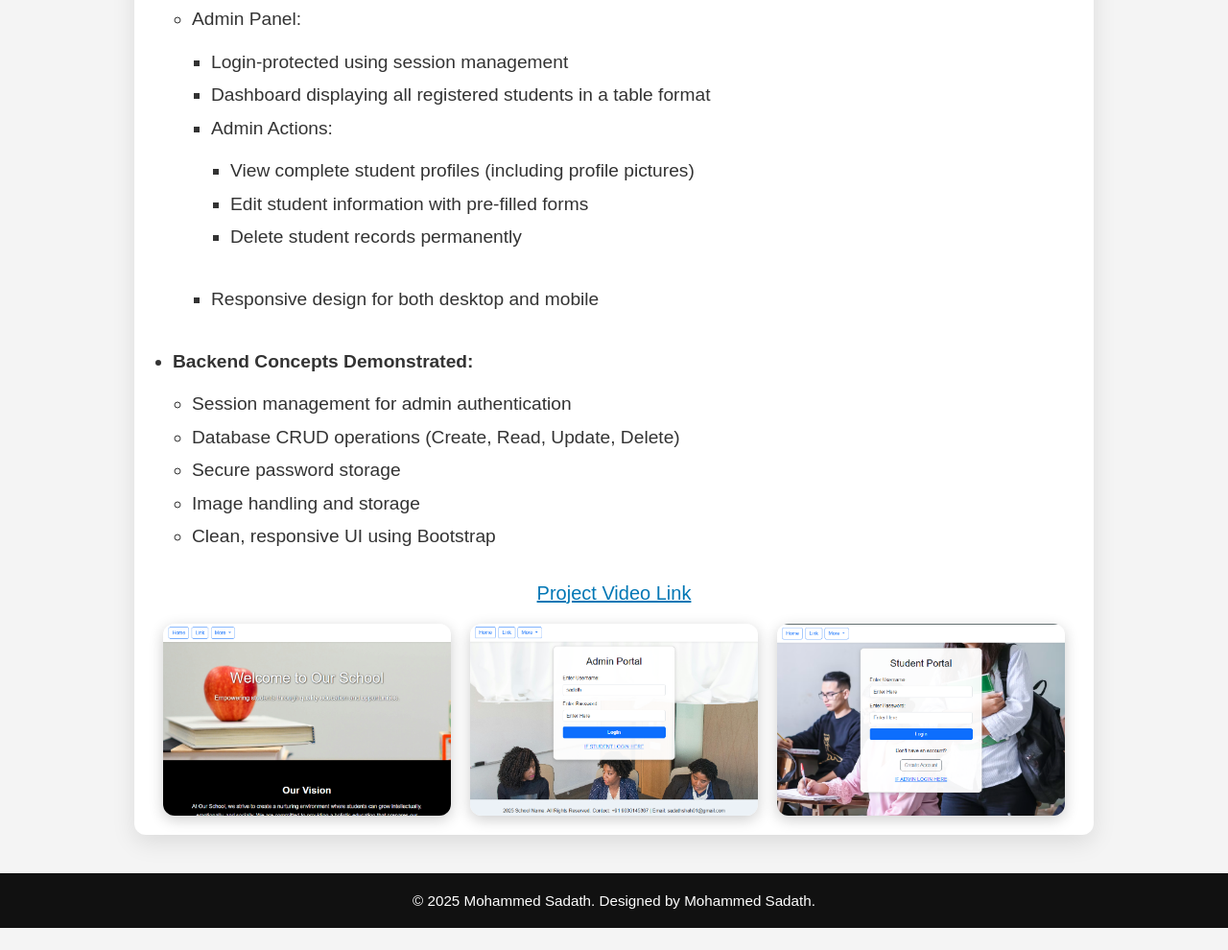
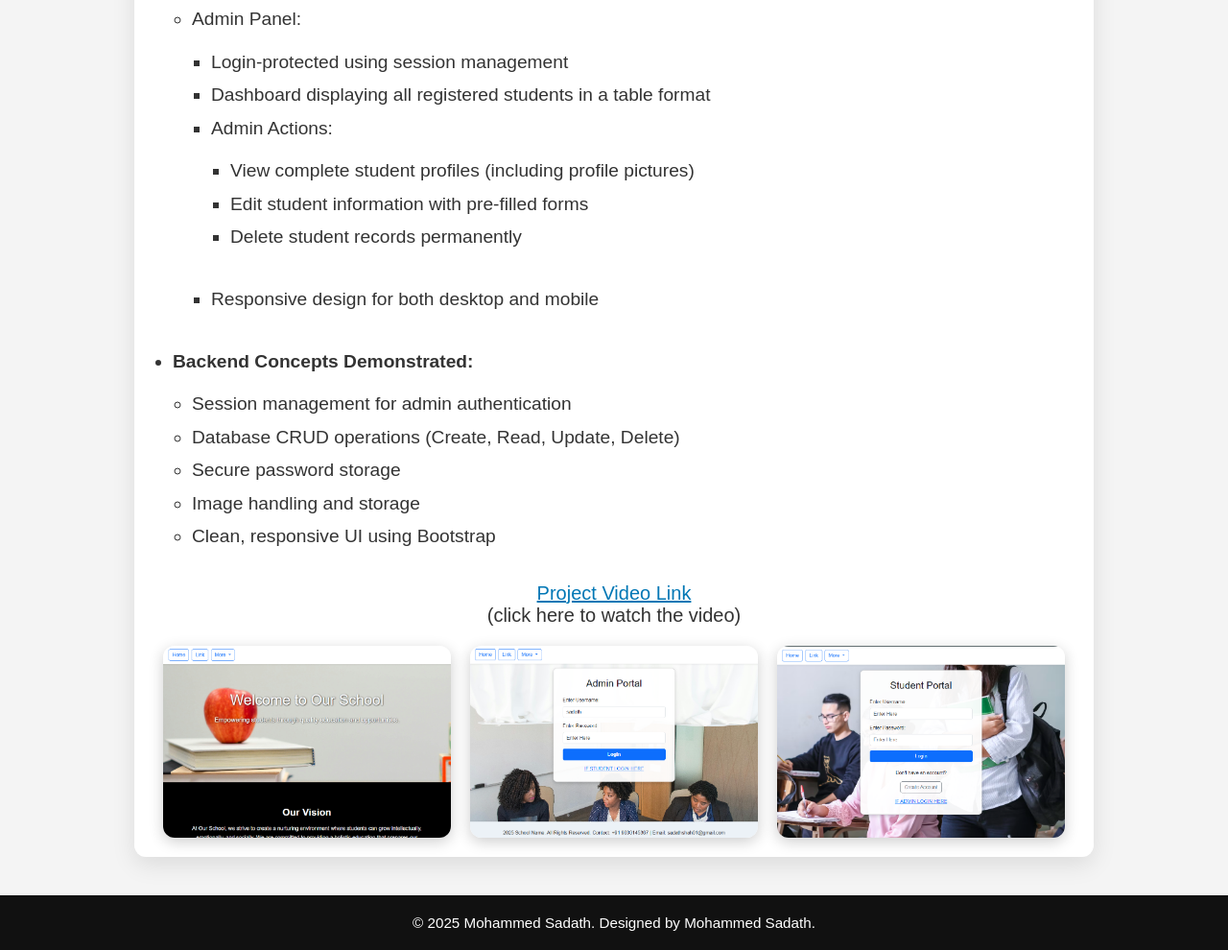
Before and after one commit to sadath-shah/portfolio, a plain HTML site: page about_project.html in a window 1280 px wide. Shown: the part 895-1885 px from the top of the page at 96% size. Before the commit the page ends 1862 px from the top, so only its background shows below. Drawn offline with Linux system fonts and the light colour scheme.

Commit message:
Update about_project.html

```diff
--- a/about_project.html
+++ b/about_project.html
@@ -202,6 +202,7 @@
 
       <div class="project-link">
         <a href="https://drive.google.com/file/d/15zjugZiWhG8Cv8J7Y709IAD7aeITFFMz/view?usp=sharing" target="_blank">Project Video Link</a>
+        <p>(click here to watch the video)</p>
       </div>
 
       <div class="project-images">
```
